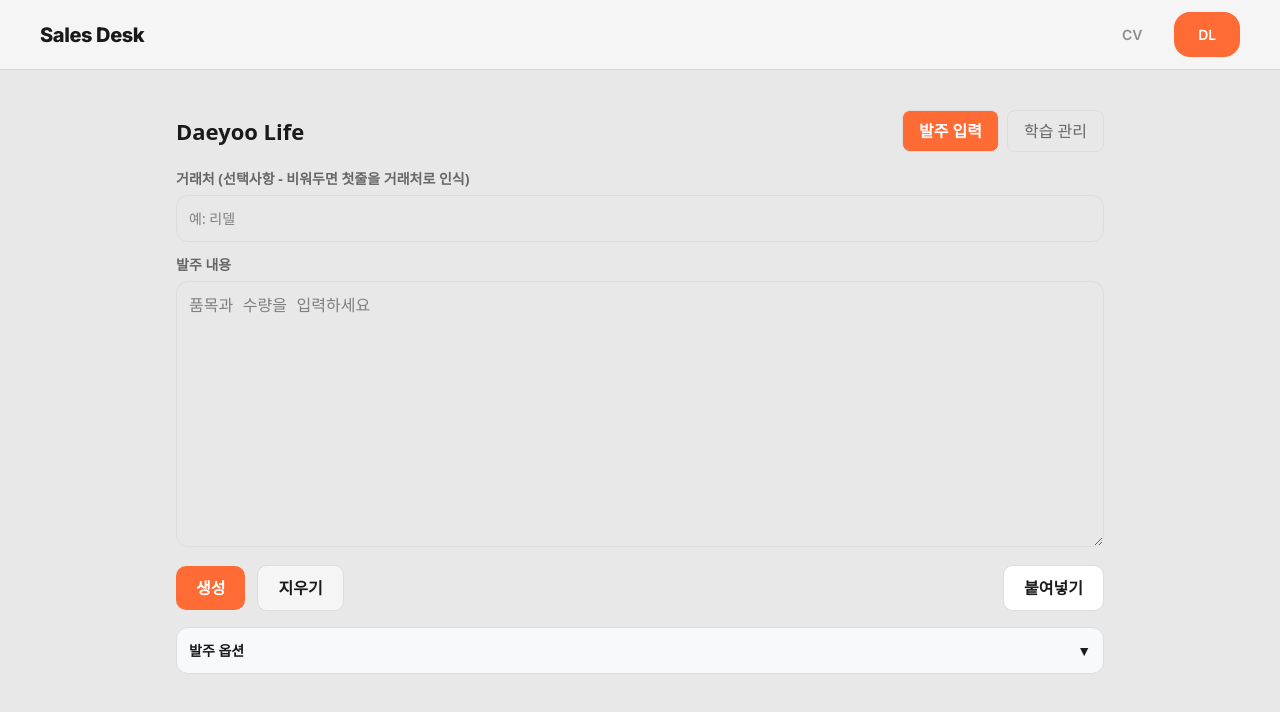
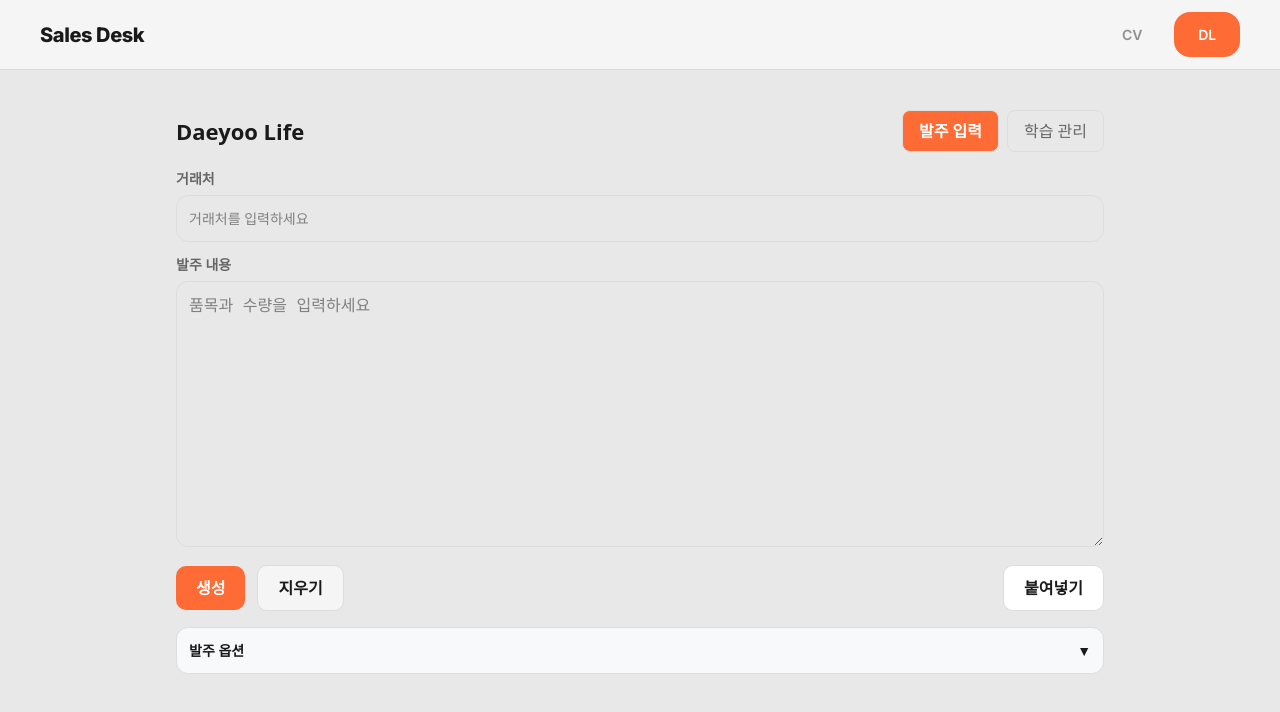
Before and after one commit to chanbap24-create/order_ai, a Next.js app: page /glass in a window 1280 px wide. Shown: the top 712 px of the page. Built offline with nearby package versions, Linux system fonts and the light colour scheme.

Commit message:
fix: 거래처 입력칸 라벨 및 placeholder 간소화
- 라벨: '거래처 (선택사항...)' → '거래처'
- placeholder: '예: 까사비노/리델' → '거래처를 입력하세요'
- Wine Order / Glass Order 양쪽 적용

```diff
--- a/app/glass/page.tsx
+++ b/app/glass/page.tsx
@@ -539,13 +539,13 @@ export default function Home() {
               fontWeight: 600,
               color: "#666"
             }}>
-              거래처 (선택사항 - 비워두면 첫줄을 거래처로 인식)
+              거래처
             </label>
             <input
               type="text"
               value={clientInput}
               onChange={(e) => setClientInput(e.target.value)}
-              placeholder="예: 리델"
+              placeholder="거래처를 입력하세요"
               style={{
                 width: "100%",
                 padding: 12,
--- a/app/wine/page.tsx
+++ b/app/wine/page.tsx
@@ -579,13 +579,13 @@ export default function Home() {
               fontWeight: 600,
               color: "#666"
             }}>
-              거래처 (선택사항 - 비워두면 첫줄을 거래처로 인식)
+              거래처
             </label>
             <input
               type="text"
               value={clientInput}
               onChange={(e) => setClientInput(e.target.value)}
-              placeholder="예: 까사비노"
+              placeholder="거래처를 입력하세요"
               style={{
                 width: "100%",
                 padding: 12,
```
